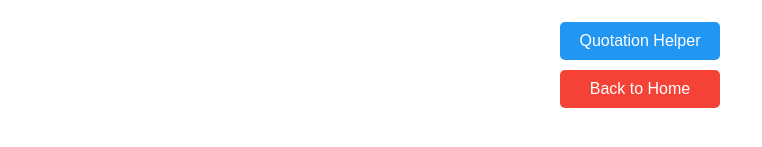
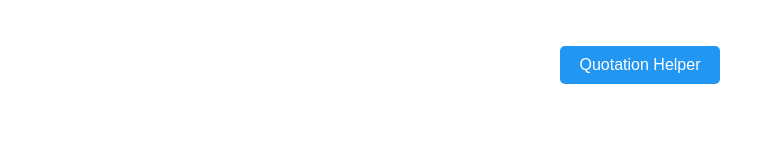
Before and after one commit to Wreathmoon/Homepage, a React (Create React App) app: page /tools in a window 1280 px wide. Shown: the part 473-620 px from the top of the page, without its empty margins (0-762 px from the left). Built offline with nearby package versions, Linux system fonts and the light colour scheme.

Commit message:
vercel deploy test

```diff
--- a/src/pages/QuotationHelper.tsx
+++ b/src/pages/QuotationHelper.tsx
@@ -33,20 +33,6 @@ const QuotationHelper: React.FC = () => {
                 >
                     Back to Tools
                 </button>
-                <button
-                    onClick={() => navigate('/')}
-                    style={{
-                        padding: '10px 20px',
-                        fontSize: '16px',
-                        cursor: 'pointer',
-                        backgroundColor: '#f44336',
-                        color: 'white',
-                        border: 'none',
-                        borderRadius: '5px'
-                    }}
-                >
-                    Back to Home
-                </button>
             </div>
         </div>
     );
--- a/src/pages/Tools.tsx
+++ b/src/pages/Tools.tsx
@@ -34,20 +34,6 @@ const Tools: React.FC = () => {
                 >
                     Quotation Helper
                 </button>
-                <button
-                    onClick={() => navigate('/')}
-                    style={{
-                        padding: '10px 20px',
-                        fontSize: '16px',
-                        cursor: 'pointer',
-                        backgroundColor: '#f44336',
-                        color: 'white',
-                        border: 'none',
-                        borderRadius: '5px'
-                    }}
-                >
-                    Back to Home
-                </button>
             </div>
         </div>
     );
```
Also changed, not shown: package.json (+8 -1 lines), 1 other file (tests, documents, lock files or other folders).
